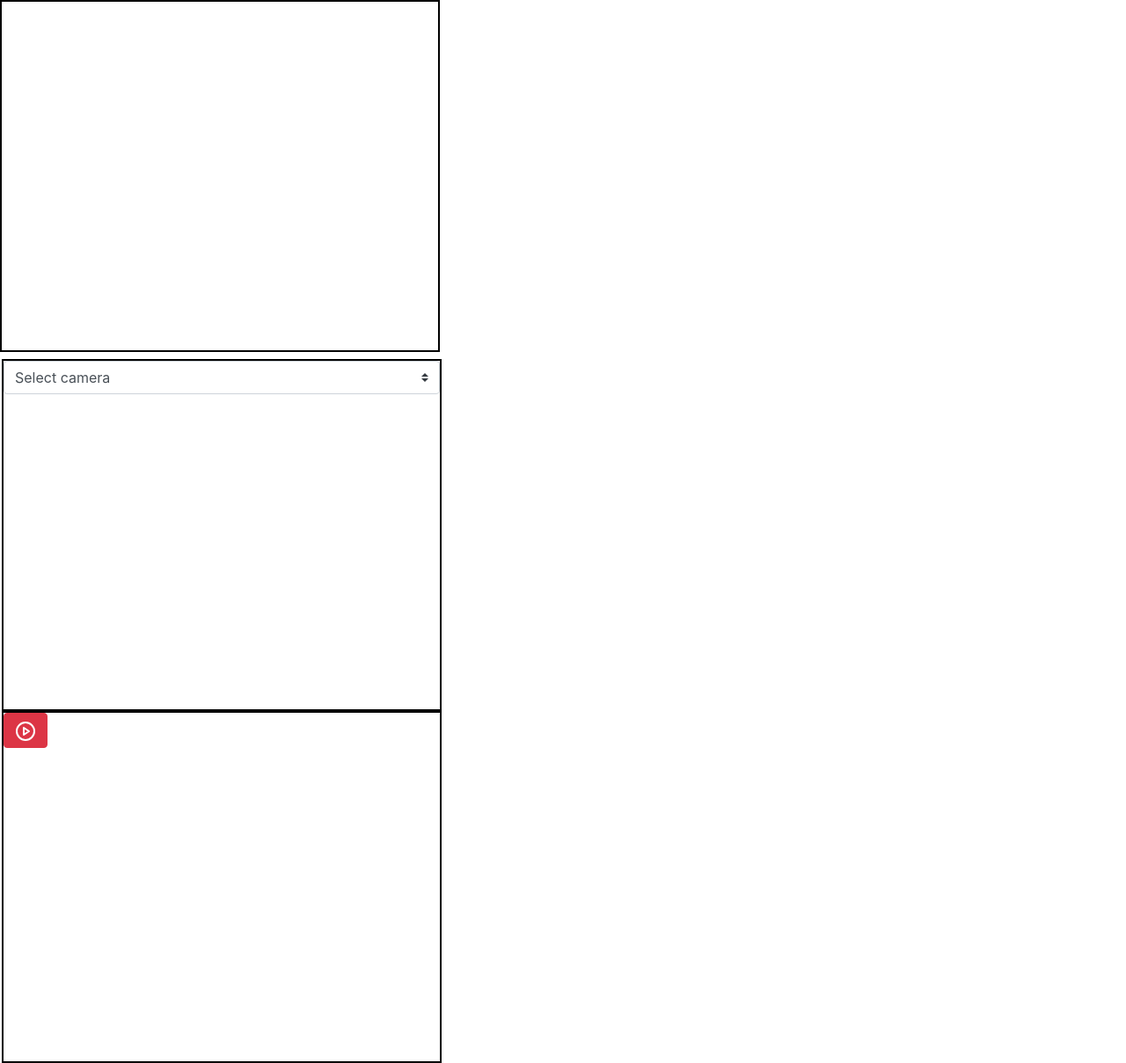
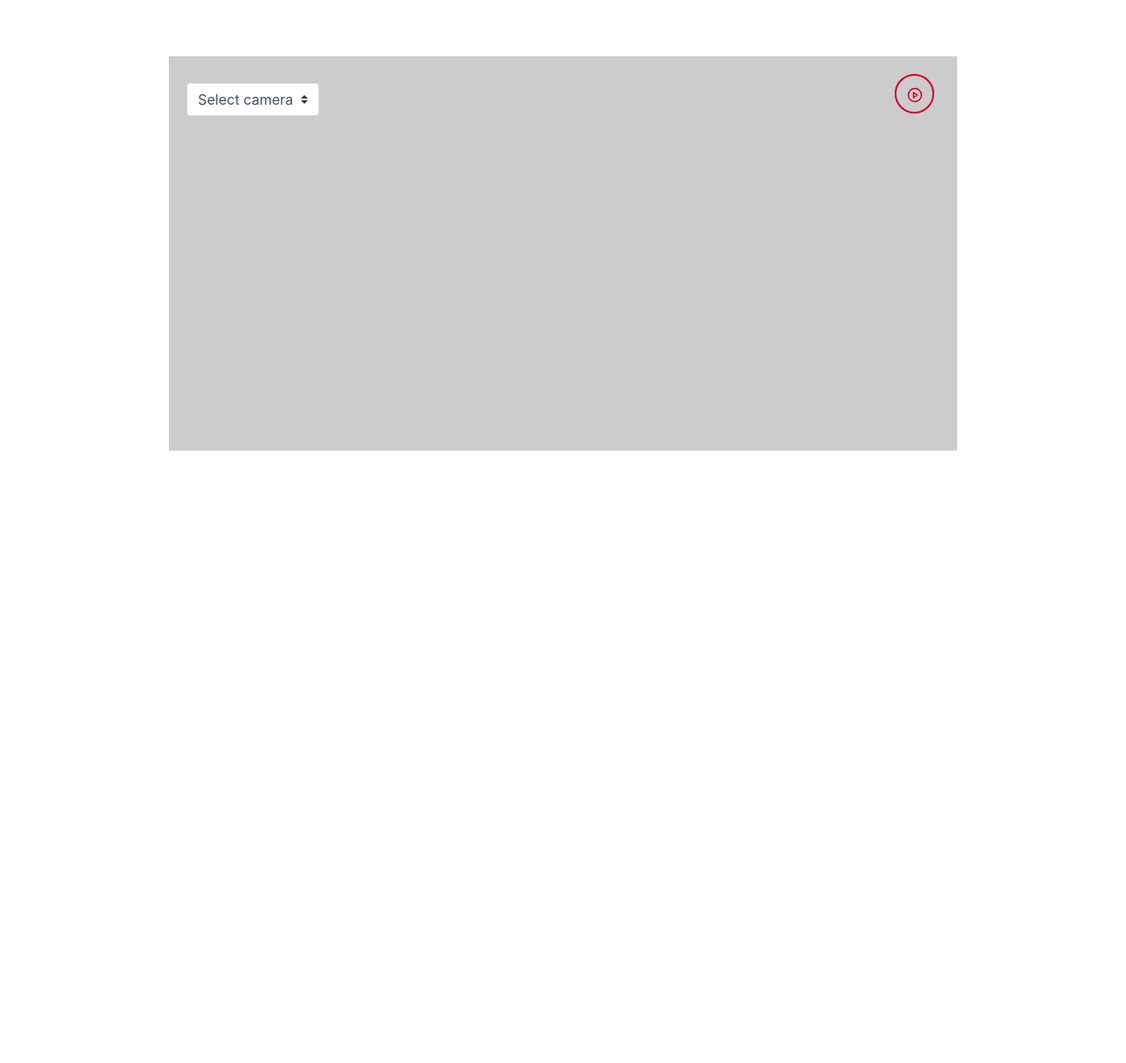
Before and after one commit to michiAkaWhitey/RechnungsApp, a Flask app: page / in a window 1280 px wide. Shown: the whole page at 88% size. After the commit the page ends 512 px from the top, so only its background shows below. Run offline with Flask 3, Linux system fonts and the light colour scheme; data comes from the database, SQL or seed files in the repository; some libraries are stand-ins or nearby versions.

Commit message:
working webcam example

```diff
--- a/templates/index.html
+++ b/templates/index.html
@@ -1,3 +1,5 @@
+<!--https://stackoverflow.com/questions/76027393/how-to-change-camera-source-with-javascript-->
+
 <!DOCTYPE html>
 <html lang="en">
 
@@ -7,20 +9,7 @@
           content="width=device-width, initial-scale=1.0">
     <title>Document</title>
 
-    <style>
-        div {
-            width: 500px;
-            height: 400px;
-            border: 2px solid black;
-            position: relative;
-        }
-
-        video {
-            width: 500px;
-            height: 400px;
-            object-fit: cover;
-        }
-    </style>
+    <link rel="stylesheet" type="text/css" href="static/style.css" />
 </head>
 
 <body>
```
